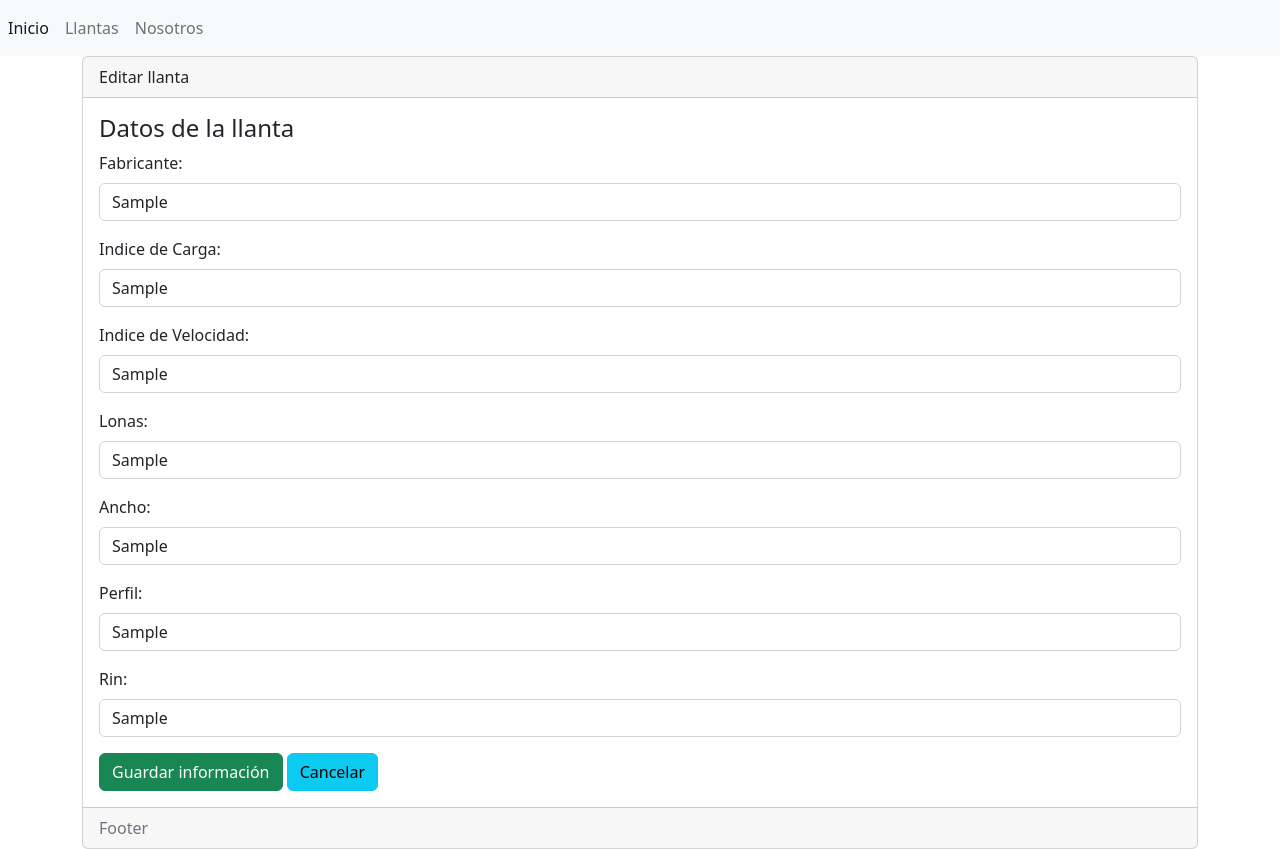
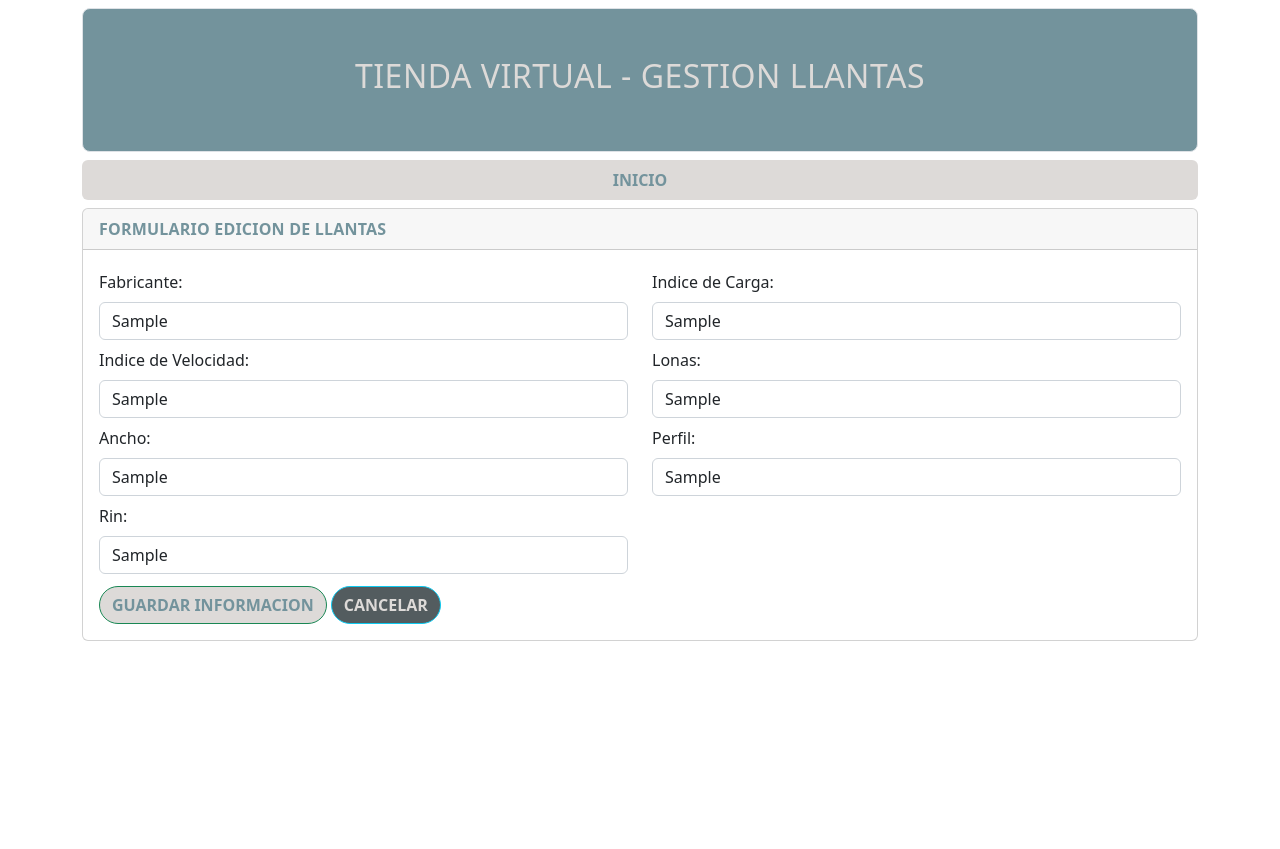
Before and after one commit to victhormartinez/crud_tienda_virtual_django, a Django app: page /llantas/editar/1 in a window 1280 px wide. After the commit the page ends 641 px from the top, so only its background shows below. Run offline with Django 4.2, Linux system fonts and the light colour scheme; tables that the repository leaves empty hold one stand-in row (values such as "Sample post"); some libraries are stand-ins or nearby versions.

Commit message:
version 0.6 beta

```diff
--- a/gestion_llantas/models.py
+++ b/gestion_llantas/models.py
@@ -1,6 +1,7 @@
 from django.db import models
 
 # Create your models here.
+
 class llanta(models.Model):
     id = models.AutoField(primary_key=True)
     fabricante = models.CharField(max_length=100, verbose_name='Fabricante', null=True)
--- a/gestion_llantas/templates/base.html
+++ b/gestion_llantas/templates/base.html
@@ -9,6 +9,7 @@
   <meta name="viewport" content="width=device-width, initial-scale=1, shrink-to-fit=no">
 
   <!-- Bootstrap CSS v5.2.1 -->
+  <link rel="stylesheet" href="https://cdn.jsdelivr.net/npm/bootstrap-icons@1.9.1/font/bootstrap-icons.css">
   <link href="https://cdn.jsdelivr.net/npm/bootstrap@5.2.1/dist/css/bootstrap.min.css" rel="stylesheet"
     integrity="sha384-iYQeCzEYFbKjA/T2uDLTpkwGzCiq6soy8tYaI1GyVh/UjpbCx/TYkiZhlZB6+fzT" crossorigin="anonymous">
 
@@ -16,15 +17,38 @@
 
 <body>
 
+  <div class="container my-2">
+    <div class="row">
+      <div class="col-12">
 
-    <nav class="navbar navbar-expand navbar-light bg-light">
-        <div class="nav navbar-nav">
-            <a class="nav-item nav-link active" href="{% url 'inicio' %}" aria-current="page">Inicio <span class="visually-hidden">(current)</span></a>
-            <a class="nav-item nav-link" href="{% url 'llantas' %}">Llantas</a>
-            <a class="nav-item nav-link" href="{% url 'nosotros' %}">Nosotros</a>
+
+        <div class="row align-items-md-stretch">
+          <div class="col-md-12 text-center">
+              <div
+                  class="h-100 p-5 text-white border rounded-3" style="background: #73939c; color: #dddad8 !important; letter-spacing: .5px;">
+                  <h2 style="text-transform: uppercase;">Tienda virtual - gestion llantas</h2>
+
+              </div>
+          </div>
         </div>
-    </nav>
 
+
+      </div>
+    </div>
+  </div>
+
+  <div class="container my-2">
+    <div class="row">
+      <div class="col-12">
+        <ul class="nav nav-pills nav-justified">
+          <li class="nav-item">
+            <a class="nav-link active" aria-current="page" href="{% url 'inicio' %}" style="background: #dddad8 !important; color: #73939c!important; font-weight: bold;">INICIO</a>
+          </li>
+
+        </ul>
+      </div>
+    </div>
+  </div>
 
     <div class="container">
         <div class="row">
--- a/gestion_llantas/templates/llantas/crear.html
+++ b/gestion_llantas/templates/llantas/crear.html
@@ -3,11 +3,11 @@
 
 {% block contenido %}
     <div class="card">
-        <div class="card-header">
-            Crear una llanta
+        <div class="card-header" style="font-weight: bold; color: #73939c; letter-spacing: .2px;">
+            FORMULARIO CREACION DE LLANTAS
         </div>
         <div class="card-body">
-            <h4 class="card-title">Datos de la llanta</h4>
+
             {% include 'llantas/form.html' %}
         </div>
     </div>
--- a/gestion_llantas/templates/llantas/editar.html
+++ b/gestion_llantas/templates/llantas/editar.html
@@ -3,15 +3,11 @@
 
 {% block contenido %}
     <div class="card">
-        <div class="card-header">
-            Editar llanta
+        <div class="card-header" style="font-weight: bold; color: #73939c; letter-spacing: .2px;">
+            FORMULARIO EDICION DE LLANTAS
         </div>
         <div class="card-body">
-            <h4 class="card-title">Datos de la llanta</h4>
             {% include 'llantas/form.html' %}
-        </div>
-        <div class="card-footer text-muted">
-            Footer
         </div>
     </div>
 {% endblock %}
--- a/gestion_llantas/templates/llantas/form.html
+++ b/gestion_llantas/templates/llantas/form.html
@@ -1,19 +1,24 @@
 <form enctype="multipart/form-data" method="post">
     {% csrf_token %}
+    <div class="row">
     {% for campo in formulario %}
 
-        <div class="mb-3">
+
+            <div class="col-12 col-lg-6 my-1">
+
             <label for="" class="form-label">{{ campo.label }}:</label>
-            <input type="{{ campo.field.widget.input_type }}" class="form-control" name="{{ campo.name }}" id="" aria-describedby="helpId" placeholder="{{ campo.label }}"
+            <input type="{{ campo.field.widget.input_type }}" class="form-control" name="{{ campo.name }}" id="" aria-describedby="helpId"
                 value="{{ campo.value | default:'' }}"
             >
 
         </div>
 
+
     {% endfor %}
+</div>
 
-    <input name="" id="" class="btn btn-success" type="submit" value="Guardar información">
-    <a name="" id="" class="btn btn-info" href="{% url 'llantas' %}" role="button">Cancelar</a>
+    <input name="" id="" class="btn btn-success mt-2" type="submit" value="GUARDAR INFORMACION" style="background: #dddad8 !important; color: #73939c!important; font-weight: bold; border-radius: 50px;">
+    <a name="" id="" class="btn btn-info mt-2" href="{% url 'llantas' %}" role="button" style="background: #535c5f !important; color: #dddad8!important; font-weight: bold; border-radius: 50px;">CANCELAR</a>
 
 
 </form>
--- a/gestion_llantas/views.py
+++ b/gestion_llantas/views.py
@@ -5,7 +5,8 @@ from .forms import LlantaForm
 # Create your views here.
 
 def inicio(request):
-    return render(request, 'paginas/inicio.html')
+    llantas = llanta.objects.all()
+    return render(request, 'llantas/index.html', {'llantas': llantas})
 
 def nosotros(request):
     return render(request, 'paginas/nosotros.html')
```
Also changed, not shown: gestion_llantas/templates/llantas/index.html (+11 -8 lines), gestion_llantas/migrations/0005_alter_llanta_indicecarga.py (added).
